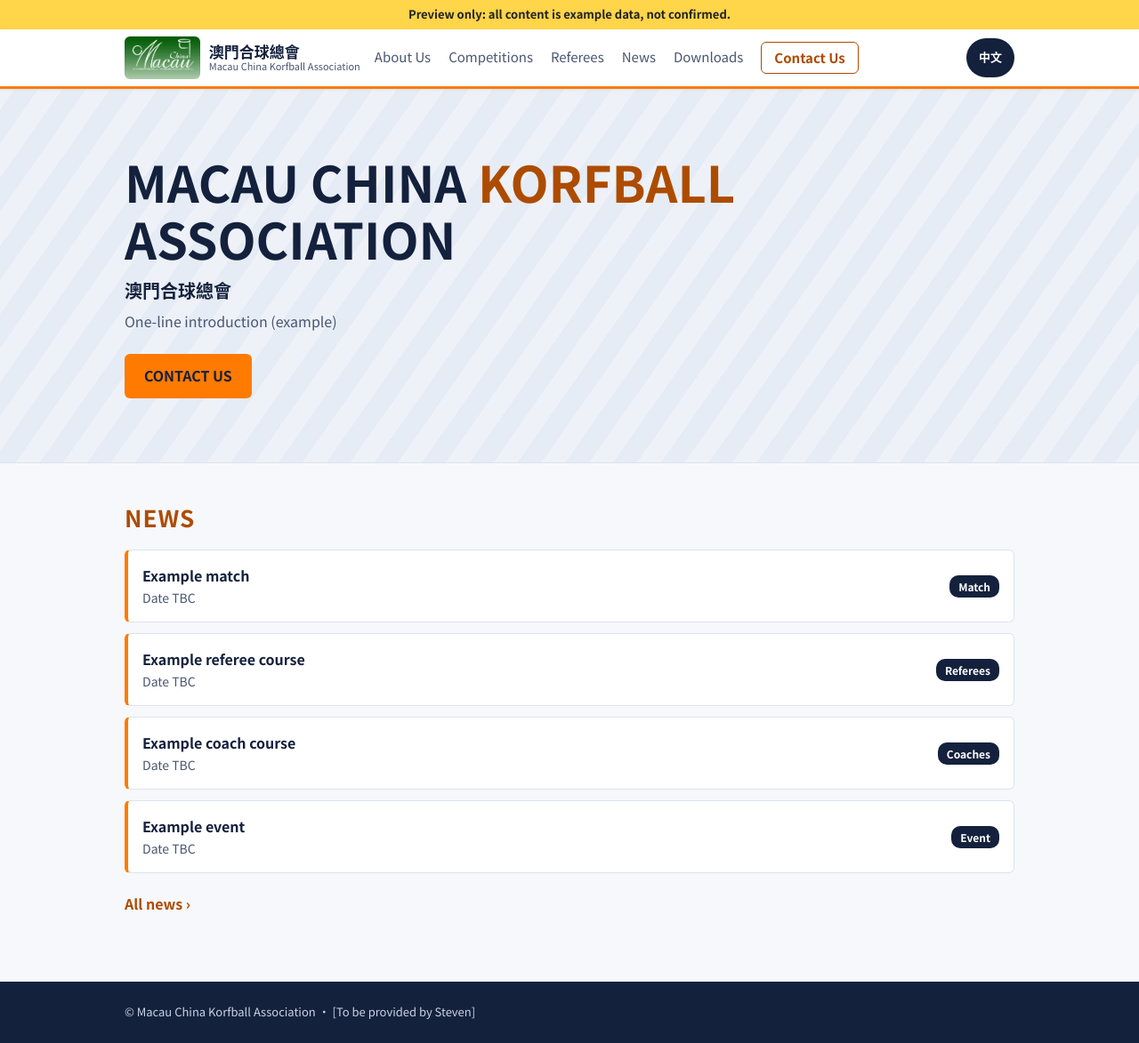
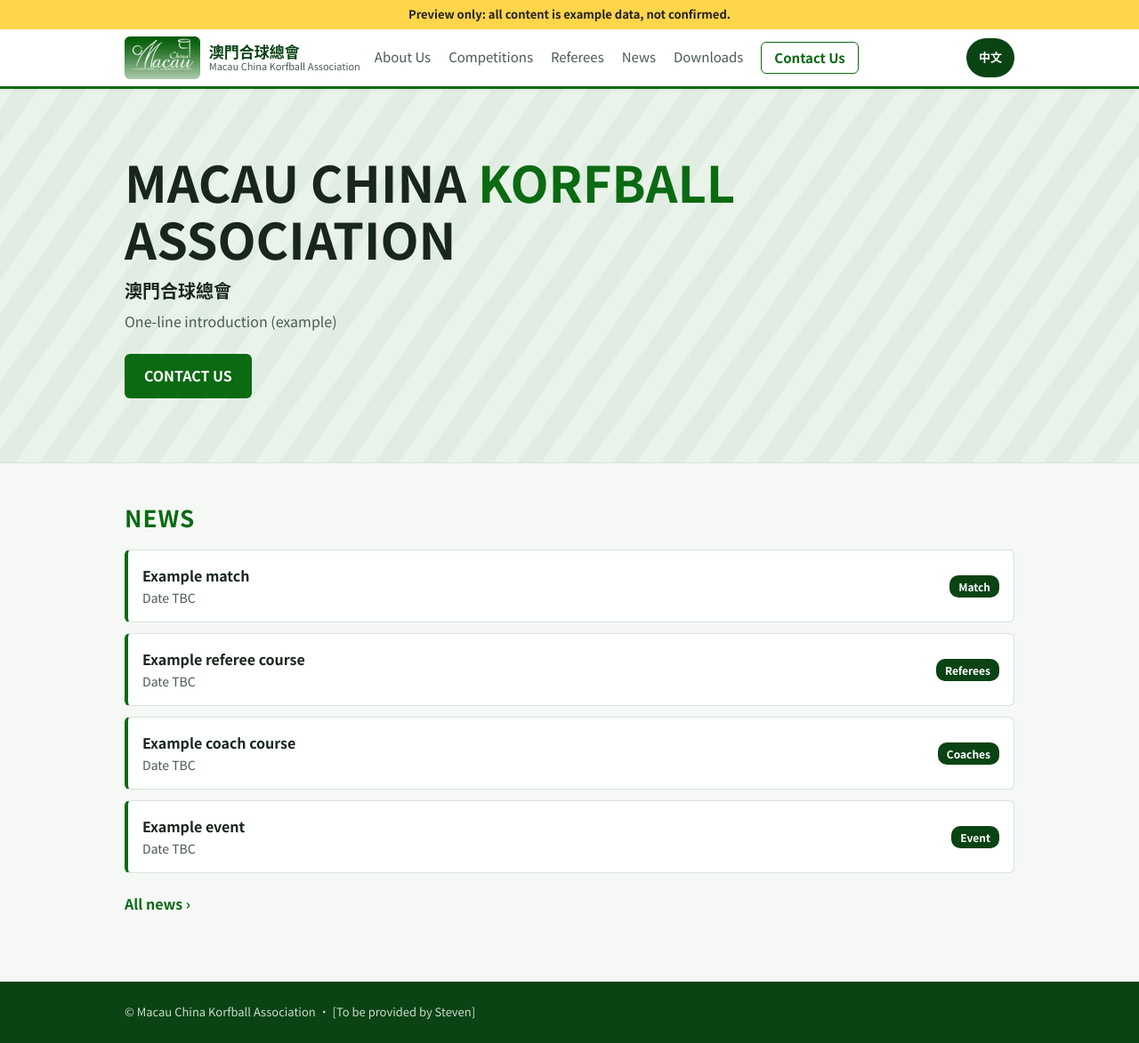
Before and after one commit to Steven0107/macau-korfball, a plain HTML site: page preview/site/en/index.html in a window 1280 px wide. Shown: the whole page at 89% size. Drawn offline with Linux system fonts and the light colour scheme.

Commit message:
Preview: switch whole site to MCKA green palette (style-green-spec, Steven picked option 2)

```diff
--- a/preview/site/assets/style.css
+++ b/preview/site/assets/style.css
@@ -1,11 +1,11 @@
 *{box-sizing:border-box;margin:0;padding:0}
-/* 淺色版（Steven 2026-10-03 要求由深色改淺色）。橙字喺淺底一律用 --accent-text #AD4C00（規格：#FF7A00 配白底對比唔夠）。 */
-:root{--bg:#F6F8FB;--surface:#FFFFFF;--hero:#EEF2F8;--hero-2:#E6ECF5;--navy:#14213D;--line:#DDE3EE;--photo:#D5DDEA;--accent:#FF7A00;--accent-text:#AD4C00;--text:#14213D;--text-2:#4A5672;--sample:#FFD54A}
+/* 總會綠淺色版（Steven 2026-10-04 揀方案二，跟 design/style-green-spec.md）。綠底一律白字（--on-accent）。--navy 而家係深綠 #0A4314。 */
+:root{--bg:#F5F8F5;--surface:#FFFFFF;--hero:#EAF3EA;--hero-2:#E1EDE2;--navy:#0A4314;--line:#D8E3DA;--photo:#CFDDD2;--accent:#0B6A12;--accent-text:#0B6A12;--on-accent:#FFFFFF;--text:#18261C;--text-2:#4B5B50;--sample:#FFD54A}
 body{background:var(--bg);color:var(--text);font-family:"Noto Sans TC","Noto Sans CJK TC",sans-serif;font-weight:400;font-size:16px;line-height:1.6}
 a{color:inherit;text-decoration:none}
 .wrap{max-width:1040px;margin:0 auto;padding:0 20px}
 .demo{background:var(--sample);color:#222;text-align:center;font-size:13px;font-weight:700;padding:6px}
-header{background:var(--surface);border-bottom:3px solid var(--accent);position:sticky;top:0;z-index:5;box-shadow:0 1px 4px rgba(20,33,61,.06)}
+header{background:var(--surface);border-bottom:3px solid var(--accent);position:sticky;top:0;z-index:5;box-shadow:0 1px 4px rgba(10,67,20,.08)}
 .bar{display:flex;align-items:center;gap:16px;min-height:64px;flex-wrap:wrap}
 /* 官方標誌（Steven 2026-10-03 提供，design/logo/official/）+ 中英文字名 */
 .brand{display:flex;align-items:center;gap:10px;min-height:44px;line-height:1.2;color:var(--navy)}
@@ -16,15 +16,15 @@ nav{display:flex;gap:20px;flex:1;font-size:15px;align-items:center}
 nav a{color:var(--text-2);padding:10px 0;white-space:nowrap;border-bottom:2px solid transparent}
 nav a.on,nav a:hover{color:var(--accent-text);border-bottom-color:var(--accent)}
 nav a.cta{color:var(--accent-text);border:1.5px solid var(--accent-text);border-radius:6px;padding:7px 14px;line-height:1.3;font-weight:700}
-nav a.cta:hover,nav a.cta.on{background:var(--accent);border-color:var(--accent);color:var(--navy)}
+nav a.cta:hover,nav a.cta.on{background:var(--accent);border-color:var(--accent);color:var(--on-accent)}
 .lang{background:var(--navy);color:#fff;font-weight:700;padding:0 14px;min-height:44px;display:flex;align-items:center;border-radius:22px;font-size:13px;margin-left:auto}
 .menu-toggle{display:none}.menu-btn{display:none}
 .hero{background:repeating-linear-gradient(-55deg,var(--hero) 0 22px,var(--hero-2) 22px 44px);padding:72px 0;border-bottom:1px solid var(--line)}
-.hero h1{font-size:56px;font-weight:700;line-height:1.15;color:var(--navy)}
+.hero h1{font-size:56px;font-weight:700;line-height:1.15;color:var(--text)}
 .en .hero h1{text-transform:uppercase}
 .hero h1 em{color:var(--accent-text);font-style:normal}
 .lead{font-size:20px;font-weight:700;margin-top:10px}.sub{color:var(--text-2);margin:6px 0 24px}
-.btn{display:inline-block;background:var(--accent);color:var(--navy);font-weight:700;padding:12px 22px;border-radius:6px}
+.btn{display:inline-block;background:var(--accent);color:var(--on-accent);font-weight:700;padding:12px 22px;border-radius:6px}
 .en .btn{text-transform:uppercase}
 .sec{padding:40px 20px}
 .sec h2{color:var(--accent-text);font-size:26px;margin-bottom:16px}
@@ -40,7 +40,7 @@ nav a.cta:hover,nav a.cta.on{background:var(--accent);border-color:var(--accent)
 .photos div{background:var(--photo);border-radius:4px;aspect-ratio:4/3}
 .tbl{overflow-x:auto}table{width:100%;border-collapse:collapse;min-width:560px;background:var(--surface)}
 th{background:var(--navy);color:#fff;text-align:left;padding:10px}td{padding:10px;border-top:1px solid var(--line)}
-footer{background:var(--navy);color:#C9D2E3;padding:24px 0;font-size:13px;margin-top:24px}
+footer{background:var(--navy);color:#C9DCCB;padding:24px 0;font-size:13px;margin-top:24px}
 @media(max-width:760px){
  .menu-btn{display:flex;align-items:center;gap:8px;min-height:44px;padding:0 14px;border:1px solid var(--line);border-radius:22px;font-size:14px;cursor:pointer;margin-left:auto}
  .menu-btn span,.menu-btn span::before,.menu-btn span::after{display:block;width:16px;height:2px;background:var(--text);position:relative}
```
Also changed, not shown: preview/demo-all-pages-mobile.png, preview/shot-home-desktop.png, preview/shot-official-logo-mobile.png, preview/shot-referees-coach-mobile.png, 2 other files.
